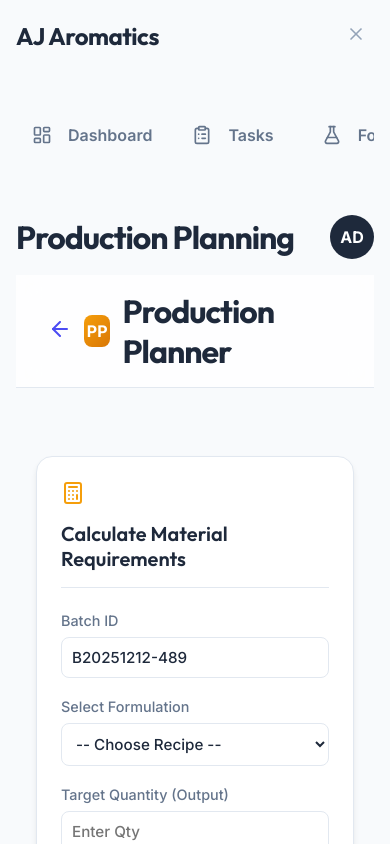
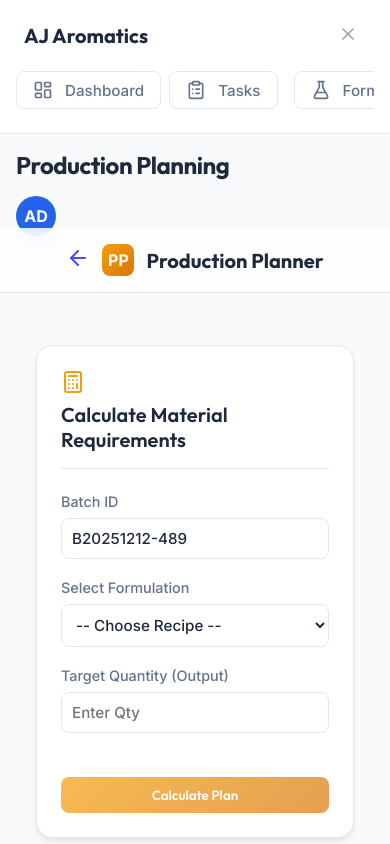
Before and after one commit to vicky34D/Production-Data-Entry.github.io, a React (Vite) app: page /#/plan in a window 390 px wide. Shown: the top 844 px of the page. Built offline with nearby package versions, Linux system fonts and the light colour scheme.

Commit message:
Responsive Design: Enable mobile/tablet support across all modules

```diff
--- a/src/components/DailyStoreUpdate.css
+++ b/src/components/DailyStoreUpdate.css
@@ -1,4 +1,4 @@
-/* Inventory Styles - Bordered Box Theme */
+/* Inventory Styles - Bordered Box Theme Responsive */
 .inventory-container {
     max-width: 1600px;
     margin: 0 auto;
@@ -6,12 +6,6 @@
     display: grid;
     grid-template-columns: 350px 1fr;
     gap: 2rem;
-}
-
-@media (max-width: 1024px) {
-    .inventory-container {
-        grid-template-columns: 1fr;
-    }
 }
 
 /* Card Re-style to match Bordered Look */
@@ -33,6 +27,9 @@
     margin-bottom: 1.5rem;
     padding-bottom: 1rem;
     border-bottom: 1px solid var(--border-color);
+    flex-wrap: wrap;
+    /* responsive header */
+    gap: 0.5rem;
 }
 
 .card-title {
@@ -81,17 +78,17 @@
     gap: 1rem;
 }
 
-/* Base Buttons are handled by index.css but subclasses here */
+/* Base Buttons */
 .btn-primary {
     background: var(--primary-color);
     color: white;
     width: 100%;
-    /* In form context */
 }
 
 /* Table */
 .table-container {
     overflow-x: auto;
+    width: 100%;
 }
 
 table {
@@ -134,4 +131,40 @@ tr:last-child td {
     align-items: center;
     margin: -2rem -2rem 2rem -2rem;
     /* Stretch full width */
+    flex-wrap: wrap;
+    /* responsive header */
+    gap: 1rem;
 }
+
+/* RESPONSIVE */
+
+@media (max-width: 1024px) {
+    .inventory-container {
+        grid-template-columns: 1fr;
+        /* Stack */
+    }
+}
+
+@media (max-width: 640px) {
+    .inventory-header {
+        flex-direction: column;
+        align-items: flex-start;
+        padding: 1rem;
+    }
+
+    .form-row {
+        grid-template-columns: 1fr;
+        /* Stack inputs */
+    }
+
+    .card {
+        padding: 1rem;
+        /* tighter card */
+    }
+
+    th,
+    td {
+        padding: 0.75rem 0.5rem;
+        /* tighter table cells */
+    }
+}
--- a/src/components/Dashboard.css
+++ b/src/components/Dashboard.css
@@ -1,4 +1,4 @@
-/* Seamless Dashboard with Borders */
+/* Seamless Dashboard - Responsive */
 .dashboard-content {
     display: flex;
     flex-direction: column;
@@ -8,19 +8,22 @@
 /* Controls */
 .dashboard-controls {
     display: flex;
-    justify-content: flex-end;
+    justify-content: space-between;
+    /* Better wrapping */
     align-items: center;
-    gap: 1.5rem;
+    gap: 1rem;
     padding-bottom: 1rem;
     border-bottom: 1px solid var(--border-color);
-    /* Separator line */
     margin-bottom: 1rem;
+    flex-wrap: wrap;
+    /* allow wrap */
 }
 
 .date-filter {
     display: flex;
     align-items: center;
-    gap: 1rem;
+    gap: 0.5rem;
+    flex-wrap: wrap;
 }
 
 .date-filter .label {
@@ -34,13 +37,16 @@
     border: 1px solid var(--border-color);
     padding: 0.5rem 1rem;
     width: auto;
+    font-size: 0.9rem;
 }
 
 /* Grids */
 .dashboard-grid {
     display: grid;
-    grid-template-columns: 380px 1fr;
+    grid-template-columns: 350px 1fr;
+    /* Fixed width sidebar col */
     gap: 2rem;
+    align-items: start;
 }
 
 .grid-column-left,
@@ -48,9 +54,11 @@
     display: flex;
     flex-direction: column;
     gap: 2rem;
+    min-width: 0;
+    /* Fix flex overflow */
 }
 
-/* Stats Cards (Now Bordered Boxes) */
+/* Stats Cards */
 .stats-grid {
     display: grid;
     grid-template-columns: repeat(3, 1fr);
@@ -60,7 +68,6 @@
 .stat-card {
     background: white;
     border: 1px solid var(--border-color);
-    /* Added Border */
     border-radius: 1rem;
     padding: 1.5rem;
     display: flex;
@@ -70,15 +77,14 @@
 }
 
 .stat-label {
-    font-size: 0.8rem;
-    font-weight: 600;
+    font-size: 0.75rem;
+    font-weight: 700;
     color: var(--text-tertiary);
     text-transform: uppercase;
-    letter-spacing: 0.05em;
 }
 
 .stat-value {
-    font-size: 2rem;
+    font-size: 1.75rem;
     font-weight: 700;
     color: var(--text-primary);
 }
@@ -88,10 +94,11 @@
     display: flex;
     justify-content: space-between;
     align-items: center;
-    /* Center alignment looks better in boxes */
     margin-bottom: 1.5rem;
     padding-bottom: 1rem;
     border-bottom: 1px solid var(--border-color);
+    flex-wrap: wrap;
+    gap: 1rem;
 }
 
 .card-title {
@@ -101,6 +108,16 @@
     display: flex;
     align-items: center;
     gap: 0.75rem;
+}
+
+/* Table Container for Scroll */
+.table-container {
+    overflow-x: auto;
+    width: 100%;
+    -webkit-overflow-scrolling: touch;
+    /* smooth scroll on iOS */
+    padding-bottom: 0.5rem;
+    /* space for scrollbar */
 }
 
 /* Forms */
@@ -116,52 +133,47 @@
     color: var(--text-secondary);
 }
 
-/* Responsive */
+/* RESPONSIVE */
+
 @media (max-width: 1024px) {
     .dashboard-grid {
         grid-template-columns: 1fr;
+        /* Stack vertically */
+    }
+
+    .grid-column-left {
+        order: 1;
+        /* Keep Entry form top or move to bottom if preferred */
+    }
+
+    .stats-grid {
+        grid-template-columns: repeat(3, 1fr);
+        /* Keep 3 across if space permits */
     }
 }
 
 @media (max-width: 768px) {
+    .dashboard-controls {
+        flex-direction: column;
+        align-items: stretch;
+    }
+
+    .date-filter {
+        width: 100%;
+        justify-content: space-between;
+    }
+
+    .date-input {
+        flex: 1;
+    }
+
     .stats-grid {
         grid-template-columns: 1fr;
+        /* Stack stats */
+        gap: 1rem;
+    }
+
+    .stat-value {
+        font-size: 1.5rem;
     }
 }
-
-/* Specifics */
-.badge-machine {
-    font-weight: 600;
-    color: var(--primary-color);
-    background: #eff6ff;
-    padding: 2px 8px;
-    border-radius: 4px;
-    border: 1px solid #dbeafe;
-}
-
-.tray-tag {
-    display: inline-flex;
-    align-items: center;
-    margin-right: 0.5rem;
-    padding: 2px 6px;
-    background: #f8fafc;
-    border: 1px solid var(--border-color);
-    border-radius: 4px;
-}
-
-.tray-id {
-    font-weight: 700;
-    color: var(--text-primary);
-    margin-right: 0.5rem;
-}
-
-.tray-val {
-    color: var(--text-secondary);
-}
-
-.tray-op {
-    color: var(--primary-color);
-    margin-left: 0.5rem;
-    font-size: 0.75rem;
-    font-weight: 600;
-}
--- a/src/components/Dashboard.jsx
+++ b/src/components/Dashboard.jsx
@@ -221,7 +221,7 @@ const Dashboard = () => {
                     />
                 </div>
 
-                <button className="btn-reset" onClick={handleClearData}>
+                <button className="btn btn-danger" onClick={handleClearData}>
                     <Lock size={14} style={{ marginRight: '6px' }} /> Reset System
                 </button>
             </div>
--- a/src/components/FinishedGoodsInventory.css
+++ b/src/components/FinishedGoodsInventory.css
@@ -1,39 +1,35 @@
-/* Seamless Inventory */
+/* Finished Goods Inventory - Responsive Bordered */
 .inventory-container {
     max-width: 1600px;
     margin: 0 auto;
     width: 100%;
     display: grid;
     grid-template-columns: 350px 1fr;
-    gap: 4rem;
+    gap: 2rem;
 }
 
-@media (max-width: 1024px) {
-    .inventory-container {
-        grid-template-columns: 1fr;
-    }
-}
-
-/* Header - Clean */
+/* Header */
 .inventory-header {
+    background: white;
+    border-bottom: 1px solid var(--border-color);
+    padding: 1.5rem 2rem;
+    position: sticky;
+    top: 0;
+    z-index: 50;
     display: flex;
     justify-content: space-between;
-    align-items: flex-end;
-    margin-bottom: 3rem;
-    padding-bottom: 1rem;
-    border-bottom: 2px solid var(--border-subtle);
-    background: transparent;
-    position: static;
-    box-shadow: none;
-    margin-left: 0;
-    margin-right: 0;
+    align-items: center;
+    margin: -2rem -2rem 2rem -2rem;
+    /* Stretch full width */
+    flex-wrap: wrap;
+    /* Allow wrap */
 }
 
 .inventory-header h1 {
-    font-size: 2rem;
-    font-weight: 800;
+    font-size: 1.25rem;
+    margin: 0;
     color: var(--text-primary);
-    letter-spacing: -1px;
+    font-weight: 700;
 }
 
 /* Forms */
@@ -44,25 +40,51 @@
     margin-bottom: 0.5rem;
 }
 
+.form-group input,
+.form-group select {
+    background: white;
+    border: 1px solid var(--border-color);
+    border-radius: 0.5rem;
+    padding: 0.75rem 1rem;
+    width: 100%;
+    /* Ensure full width */
+}
+
+.form-group input:focus,
+.form-group select:focus {
+    border-color: var(--primary-color);
+    box-shadow: 0 0 0 2px rgba(37, 99, 235, 0.1);
+}
+
 .form-row {
     display: grid;
     grid-template-columns: 1fr 1fr;
-    gap: 1.5rem;
+    gap: 1rem;
 }
 
 /* Buttons */
 .btn-upload {
     background: white;
-    border: 2px dashed var(--border-subtle);
-    color: var(--text-tertiary);
+    border: 1px solid var(--border-color);
+    color: var(--text-secondary);
     width: 100%;
     margin-top: 1rem;
-    padding: 1rem;
+    padding: 0.75rem;
+    border-radius: 0.5rem;
+    font-weight: 600;
+    cursor: pointer;
+    transition: all 0.2s;
+    display: flex;
+    align-items: center;
+    justify-content: center;
+    gap: 0.5rem;
 }
 
 .btn-upload:hover {
     border-color: var(--primary-color);
     color: var(--primary-color);
+    background: #f0f9ff;
+    box-shadow: var(--shadow-sm);
 }
 
 .btn-upload.has-file {
@@ -71,3 +93,49 @@
     color: var(--accent-success);
     background: #f0fdf4;
 }
+
+.file-badge {
+    display: inline-block;
+    padding: 2px 6px;
+    background: #e0f2fe;
+    color: #0369a1;
+    border-radius: 4px;
+    font-size: 0.75rem;
+    margin-top: 4px;
+}
+
+/* RESPONSIVE */
+
+@media (max-width: 1024px) {
+    .inventory-container {
+        grid-template-columns: 1fr;
+        /* Stack columns */
+        gap: 1.5rem;
+    }
+}
+
+@media (max-width: 640px) {
+    .inventory-header {
+        padding: 1rem;
+        flex-direction: column;
+        align-items: flex-start;
+        gap: 1rem;
+    }
+
+    .form-row {
+        grid-template-columns: 1fr;
+        /* Stack inputs inside rows */
+    }
+
+    /* Ensure tables scroll */
+    .table-container {
+        overflow-x: auto;
+        padding-bottom: 5px;
+    }
+
+    .card {
+        margin-bottom: 1.5rem;
+        padding: 1rem;
+        /* Less padding on mobile card */
+    }
+}
--- a/src/components/GoodsReceivedNote.css
+++ b/src/components/GoodsReceivedNote.css
@@ -1,27 +1,20 @@
-/* Inventory Styles - Reusing Dashboard variables */
+/* Inventory Styles - Bordered Box Theme Responsive */
 .inventory-container {
     max-width: 1600px;
     margin: 0 auto;
-    padding: 2rem;
     width: 100%;
     display: grid;
     grid-template-columns: 350px 1fr;
     gap: 2rem;
 }
 
-@media (max-width: 1024px) {
-    .inventory-container {
-        grid-template-columns: 1fr;
-    }
-}
-
-/* Reusing card and form styles from global/dashboard consistency */
+/* Card Re-style to match Bordered Look */
 .card {
-    background-color: var(--card-bg);
+    background-color: white;
     border: 1px solid var(--border-color);
-    border-radius: 16px;
+    border-radius: 1rem;
     padding: 1.5rem;
-    box-shadow: var(--shadow-lg);
+    box-shadow: var(--shadow-sm);
     margin-bottom: 2rem;
     position: relative;
     overflow: hidden;
@@ -34,25 +27,29 @@
     margin-bottom: 1.5rem;
     padding-bottom: 1rem;
     border-bottom: 1px solid var(--border-color);
+    flex-wrap: wrap;
+    /* responsive header */
+    gap: 0.5rem;
 }
 
 .card-title {
     font-size: 1.1rem;
-    font-weight: 600;
+    font-weight: 700;
     color: var(--text-primary);
     display: flex;
     align-items: center;
-    gap: 8px;
+    gap: 0.5rem;
 }
 
+/* Forms */
 .form-group {
     margin-bottom: 1.25rem;
 }
 
 .form-group label {
     display: block;
-    font-size: 0.875rem;
-    font-weight: 500;
+    font-size: 0.85rem;
+    font-weight: 600;
     color: var(--text-secondary);
     margin-bottom: 0.5rem;
 }
@@ -60,20 +57,19 @@
 .form-group input,
 .form-group select {
     width: 100%;
-    background-color: var(--input-bg);
+    background-color: white;
     border: 1px solid var(--border-color);
-    border-radius: 8px;
+    border-radius: 0.5rem;
     padding: 0.75rem 1rem;
     color: var(--text-primary);
     font-family: inherit;
     font-size: 0.95rem;
-    transition: all 0.2s;
 }
 
 .form-group input:focus,
 .form-group select:focus {
-    border-color: var(--accent-primary);
-    box-shadow: 0 0 0 2px rgba(59, 130, 246, 0.2);
+    border-color: var(--primary-color);
+    box-shadow: 0 0 0 2px rgba(37, 99, 235, 0.1);
 }
 
 .form-row {
@@ -82,172 +78,106 @@
     gap: 1rem;
 }
 
-.btn {
-    display: inline-flex;
-    align-items: center;
-    justify-content: center;
-    padding: 0.75rem 1.5rem;
-    border-radius: 8px;
-    font-weight: 500;
-    font-size: 0.95rem;
-    cursor: pointer;
-    transition: all 0.2s;
-    border: none;
-    gap: 8px;
+/* Base Buttons */
+.btn-primary {
+    background: var(--primary-color);
+    color: white;
+    width: 100%;
 }
 
-.btn-primary {
-    background: linear-gradient(135deg, var(--accent-primary), #2563eb);
-    color: white;
-    width: 100%;
-    box-shadow: 0 4px 6px -1px rgba(59, 130, 246, 0.3);
-}
-
-.btn-primary:hover {
-    transform: translateY(-1px);
-    box-shadow: 0 6px 8px -1px rgba(59, 130, 246, 0.4);
-}
-
-.btn-secondary {
-    background-color: transparent;
-    border: 1px solid var(--border-color);
-    color: var(--text-secondary);
-    padding: 0.4rem 0.8rem;
-    font-size: 0.8rem;
-}
-
-.btn-secondary:hover {
-    background-color: var(--border-color);
-    color: var(--text-primary);
-}
-
-.btn-danger {
-    color: var(--accent-danger);
-    background: rgba(239, 68, 68, 0.1);
-    padding: 4px 8px;
-    border-radius: 4px;
-    border: none;
-    cursor: pointer;
-}
-
-.btn-danger:hover {
-    background: rgba(239, 68, 68, 0.2);
-}
-
+/* Table */
 .table-container {
     overflow-x: auto;
+    width: 100%;
 }
 
 table {
     width: 100%;
     border-collapse: collapse;
-    font-size: 0.9rem;
 }
 
 th {
     text-align: left;
-    padding: 1rem;
+    padding: 0.75rem 1rem;
     color: var(--text-secondary);
-    font-weight: 500;
+    font-weight: 600;
+    font-size: 0.75rem;
+    text-transform: uppercase;
+    background: #f8fafc;
     border-bottom: 1px solid var(--border-color);
-    white-space: nowrap;
 }
 
 td {
     padding: 1rem;
     border-bottom: 1px solid var(--border-color);
     color: var(--text-primary);
+    font-size: 0.95rem;
 }
 
 tr:last-child td {
     border-bottom: none;
 }
 
-tr:hover td {
-    background-color: rgba(0, 0, 0, 0.02);
-}
-
+/* Header */
 .inventory-header {
-    background-color: rgba(255, 255, 255, 0.8);
-    backdrop-filter: blur(12px);
+    background-color: white;
     border-bottom: 1px solid var(--border-color);
-    padding: 1rem 2rem;
+    padding: 1.5rem 2rem;
     position: sticky;
     top: 0;
     z-index: 50;
     display: flex;
     justify-content: space-between;
     align-items: center;
+    margin: -2rem -2rem 2rem -2rem;
+    /* Stretch full width */
+    flex-wrap: wrap;
+    /* responsive header */
+    gap: 1rem;
 }
 
-.total-badge {
-    background-color: rgba(16, 185, 129, 0.1);
-    color: var(--accent-success);
-    padding: 0.5rem 1rem;
-    border-radius: 8px;
+/* Base Styles typically from index.css, ensuring some buttons exist here if index.css missing specific context */
+.btn {
+    display: inline-flex;
+    align-items: center;
+    justify-content: center;
+    padding: 0.6rem 1.25rem;
+    border-radius: 0.5rem;
     font-weight: 600;
     font-size: 0.9rem;
+    border: none;
+    cursor: pointer;
 }
 
-/* Mobile Responsiveness for Inventory Pages */
-@media (max-width: 768px) {
+/* RESPONSIVE */
+
+@media (max-width: 1024px) {
     .inventory-container {
+        grid-template-columns: 1fr;
+        /* Stack */
+    }
+}
+
+@media (max-width: 640px) {
+    .inventory-header {
+        flex-direction: column;
+        align-items: flex-start;
         padding: 1rem;
-        gap: 1.5rem;
-        display: flex;
-        flex-direction: column;
-    }
-
-    .inventory-header {
-        padding: 1rem;
-        flex-direction: column;
-        gap: 1rem;
-        align-items: flex-start;
-        position: relative;
-        /* Unstick on mobile if needed, or keep sticky */
-    }
-
-    .inventory-header .brand {
-        width: 100%;
-        justify-content: space-between;
     }
 
     .form-row {
         grid-template-columns: 1fr;
         /* Stack inputs */
-        gap: 0.5rem;
     }
 
-    /* Card adjustments */
     .card {
         padding: 1rem;
-        margin-bottom: 1rem;
+        /* tighter card */
     }
 
-    .card-header {
-        flex-direction: column;
-        align-items: flex-start;
-        gap: 1rem;
-    }
-
-    /* Table adjustments */
     th,
     td {
-        padding: 0.5rem;
-        font-size: 0.8rem;
-    }
-
-    /* Buttons */
-    .btn {
-        width: 100%;
-        /* Full width buttons on mobile */
-        justify-content: center;
-    }
-
-    .header-actions {
-        width: 100%;
-        display: flex;
-        justify-content: space-between;
-        gap: 1rem;
+        padding: 0.75rem 0.5rem;
+        /* tighter table cells */
     }
 }
--- a/src/components/Layout.css
+++ b/src/components/Layout.css
@@ -1,4 +1,4 @@
-/* Seamless Layout */
+/* Seamless Layout - Responsive */
 .layout-container {
     display: flex;
     min-height: 100vh;
@@ -6,94 +6,98 @@
     color: var(--text-primary);
 }
 
-/* Sidebar - Floating Navigation */
+/* Sidebar - Left Navigation */
 .sidebar {
-    width: 280px;
-    background: transparent;
-    /* No background */
+    width: 260px;
+    background: white;
+    border-right: 1px solid var(--border-color);
     display: flex;
     flex-direction: column;
-    padding: 2rem 1.5rem;
+    padding: 1.5rem 1rem;
     position: sticky;
     top: 0;
     height: 100vh;
+    z-index: 50;
+    flex-shrink: 0;
 }
 
 .sidebar.collapsed {
-    width: 90px;
-    padding: 2rem 1rem;
+    width: 80px;
 }
 
 .sidebar-header {
-    margin-bottom: 3rem;
+    margin-bottom: 2rem;
     display: flex;
     align-items: center;
     justify-content: space-between;
+    padding: 0 0.5rem;
 }
 
 .brand-title {
-    font-size: 1.5rem;
+    font-size: 1.25rem;
     color: var(--text-primary);
-    font-weight: 800;
-    letter-spacing: -0.5px;
+    font-weight: 700;
 }
 
 .collapse-btn {
     color: var(--text-tertiary);
     background: transparent;
     padding: 0.5rem;
-    border-radius: 50%;
+    border-radius: 0.5rem;
 }
 
 .collapse-btn:hover {
-    background: rgba(0, 0, 0, 0.05);
-    color: var(--text-primary);
+    background: #f1f5f9;
+    color: var(--primary-color);
 }
 
 .sidebar-nav {
     flex: 1;
     display: flex;
     flex-direction: column;
-    gap: 2.5rem;
+    gap: 2rem;
+    overflow-y: auto;
 }
 
 .nav-group {
     display: flex;
     flex-direction: column;
-    gap: 0.5rem;
+    gap: 0.25rem;
 }
 
 .nav-label {
     font-size: 0.75rem;
     text-transform: uppercase;
-    letter-spacing: 0.1em;
+    letter-spacing: 0.05em;
     font-weight: 700;
     color: var(--text-tertiary);
-    margin-bottom: 0.75rem;
-    padding-left: 1rem;
+    margin-bottom: 0.5rem;
+    padding-left: 0.75rem;
 }
 
 .sidebar-item {
     display: flex;
     align-items: center;
-    gap: 1rem;
-    padding: 0.75rem 1rem;
+    gap: 0.75rem;
+    padding: 0.75rem 0.75rem;
     color: var(--text-secondary);
-    border-radius: 1rem;
+    border-radius: 0.5rem;
     text-decoration: none;
-    font-weight: 600;
-    transition: all var(--transition-fast);
+    font-weight: 500;
+    font-size: 0.95rem;
+    transition: all 0.2s;
 }
 
 .sidebar-item:hover {
     color: var(--primary-color);
-    background: rgba(37, 99, 235, 0.05);
+    background: #f8fafc;
 }
 
 .sidebar-item.active {
-    background: white;
+    background: #eff6ff;
     color: var(--primary-color);
-    box-shadow: 0 4px 15px -3px rgba(0, 0, 0, 0.05);
+    border: 1px solid #dbeafe;
+    font-weight: 600;
 }
 
 .sidebar-item.collapsed {
@@ -110,22 +114,25 @@
     flex: 1;
     display: flex;
     flex-direction: column;
-    padding: 2rem 3rem;
-    max-width: 1600px;
+    padding: 2rem;
+    max-width: 100%;
+    /* Prevent overflow */
+    min-width: 0;
+    /* Flexbox overflow fix */
 }
 
 .top-bar {
     display: flex;
     align-items: center;
     justify-content: space-between;
-    margin-bottom: 3rem;
+    margin-bottom: 2rem;
 }
 
 .page-title {
-    font-size: 2rem;
-    font-weight: 800;
-    letter-spacing: -1px;
+    font-size: 1.75rem;
+    font-weight: 700;
     color: var(--text-primary);
+    letter-spacing: -0.5px;
 }
 
 .user-profile {
@@ -135,9 +142,9 @@
 }
 
 .user-avatar {
-    width: 44px;
-    height: 44px;
-    background: var(--text-primary);
+    width: 40px;
+    height: 40px;
+    background: var(--primary-color);
     color: white;
     border-radius: 50%;
     display: flex;
@@ -150,38 +157,82 @@
     flex: 1;
 }
 
-/* Responsive */
+/* RESPONSIVE BREAKPOINTS */
+
+/* Tablet & Mobile */
 @media (max-width: 1024px) {
-    .main-content {
-        padding: 2rem;
-    }
-}
-
-@media (max-width: 768px) {
     .layout-container {
         flex-direction: column;
     }
 
     .sidebar {
-        width: 100%;
+        width: 100% !important;
         height: auto;
+        border-right: none;
+        border-bottom: 1px solid var(--border-color);
+        padding: 1rem;
         position: relative;
-        padding: 1rem;
+        /* Scroll with page */
+    }
+
+    .sidebar-header {
+        margin-bottom: 1rem;
     }
 
     .sidebar-nav {
         flex-direction: row;
         overflow-x: auto;
-        padding-bottom: 1rem;
+        padding-bottom: 0.5rem;
         gap: 1rem;
+        border-bottom: none;
     }
 
     .nav-group {
         flex-direction: row;
+        gap: 0.5rem;
+        min-width: max-content;
     }
 
     .nav-label {
         display: none;
+        /* Hide labels to save space */
+    }
+
+    .sidebar-item {
+        padding: 0.5rem 1rem;
+        white-space: nowrap;
+        background: white;
+        border: 1px solid var(--border-color);
+    }
+
+    .sidebar-item.active {
+        background: var(--primary-color);
+        color: white;
+        border-color: var(--primary-color);
+    }
+
+    /* Content adjustments */
+    .main-content {
+        padding: 1.5rem;
+    }
+
+    .page-title {
+        font-size: 1.5rem;
+    }
+}
+
+/* Mobile Small */
+@media (max-width: 640px) {
+    .top-bar {
+        flex-direction: column;
+        align-items: flex-start;
+        gap: 1rem;
+        margin-bottom: 1.5rem;
+    }
+
+    .user-profile {
+        width: 100%;
+        justify-content: space-between;
     }
 
     .main-content {
```
Also changed, not shown: src/components/FormulationManager.css (+6 -3 lines), src/components/InventoryHub.css (+64 -9 lines).
